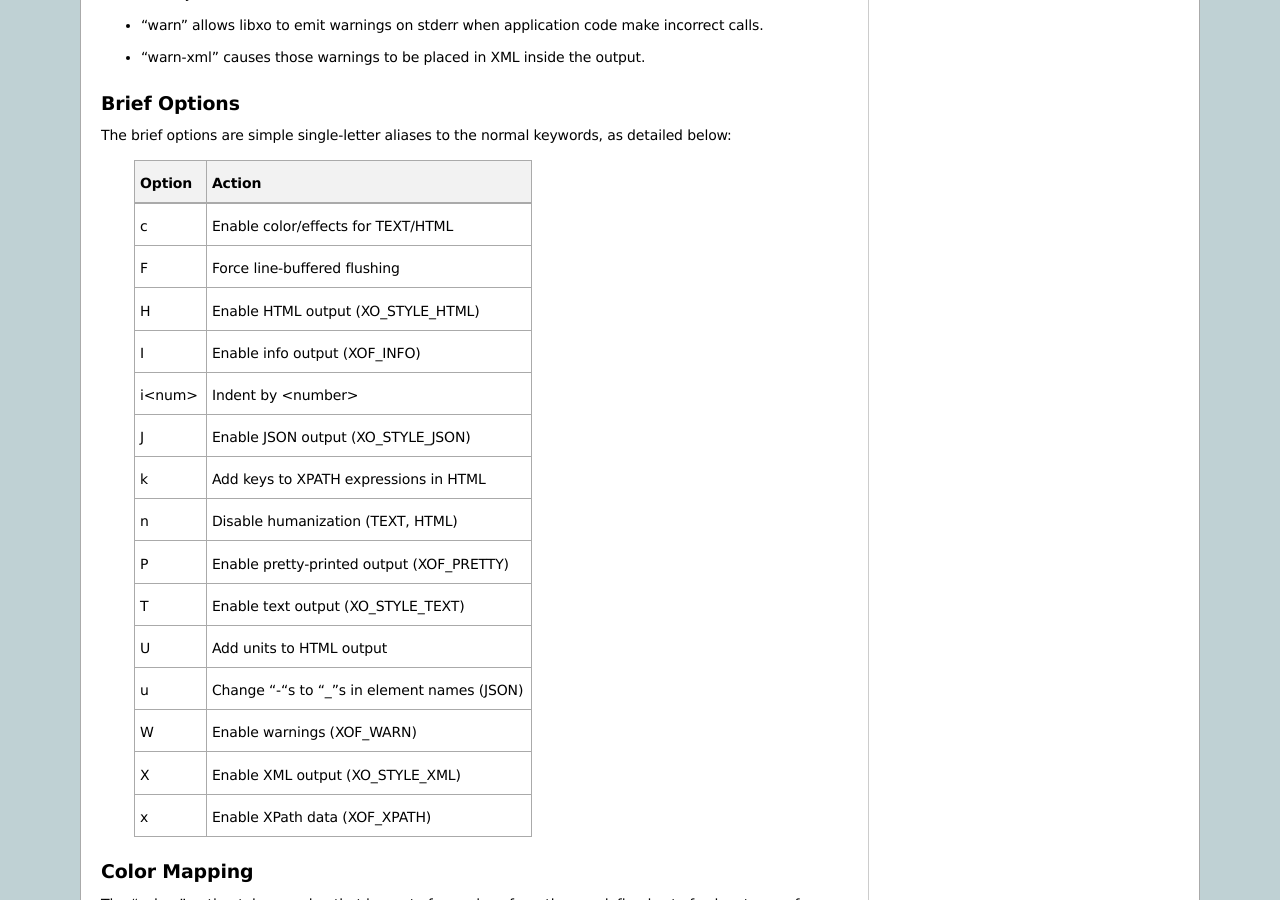
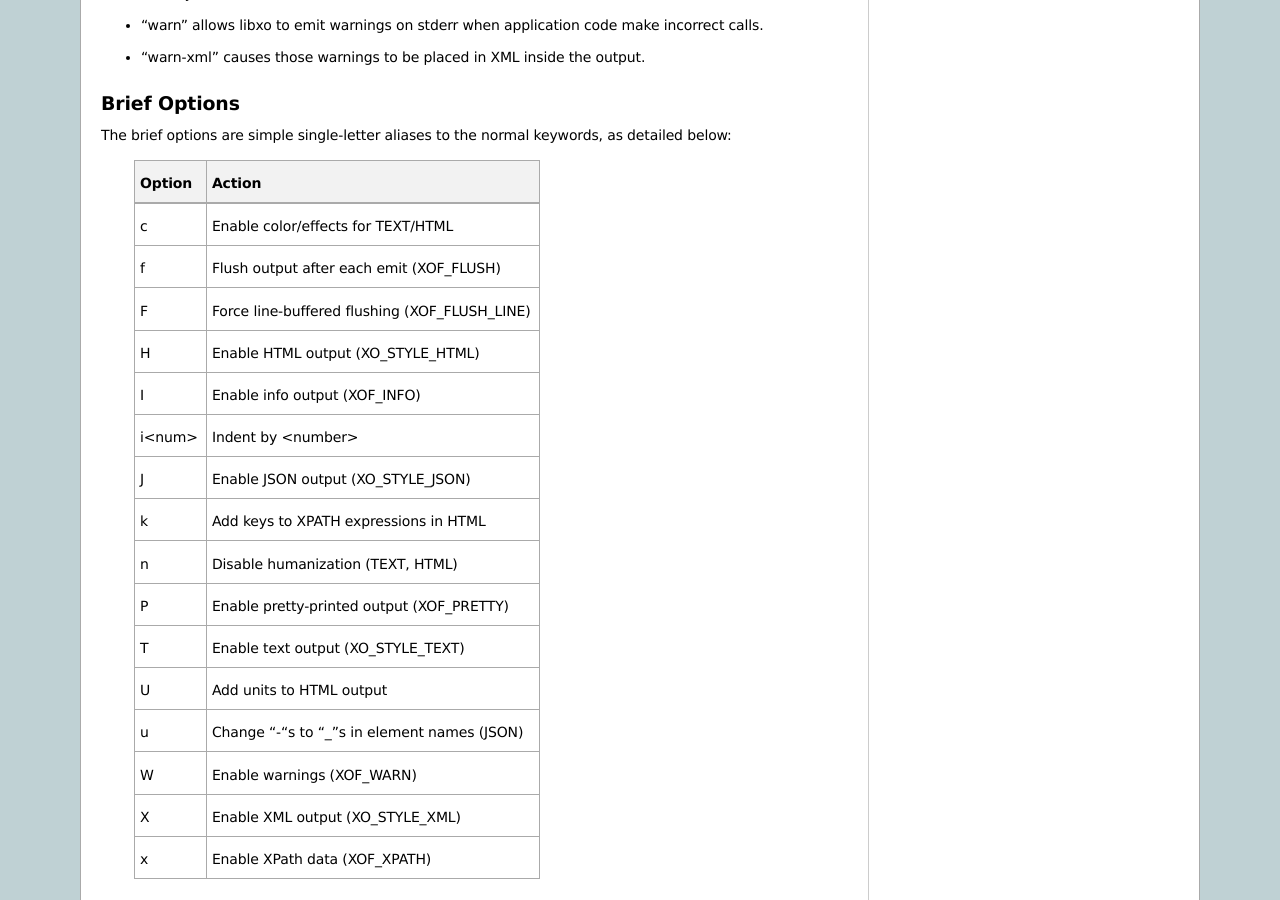
Before and after one commit to Juniper/libxo, a Sphinx documentation site: the page built from doc/options.rst, in a window 1280 px wide and 900 px high, scrolled down 2482 px. Built offline with Sphinx 7.4.7, drawn with Linux system fonts in a browser that asks for light colours.

Commit message:
update docs

```diff
--- a/doc/options.rst
+++ b/doc/options.rst
@@ -117,7 +117,8 @@ keywords, as detailed below:
    Option   Action
   ======== =============================================
    c        Enable color/effects for TEXT/HTML
-   F        Force line-buffered flushing
+   f        Flush output after each emit (XOF_FLUSH)
+   F        Force line-buffered flushing (XOF_FLUSH_LINE)
    H        Enable HTML output (XO_STYLE_HTML)
    I        Enable info output (XOF_INFO)
    i<num>   Indent by <number>
```
